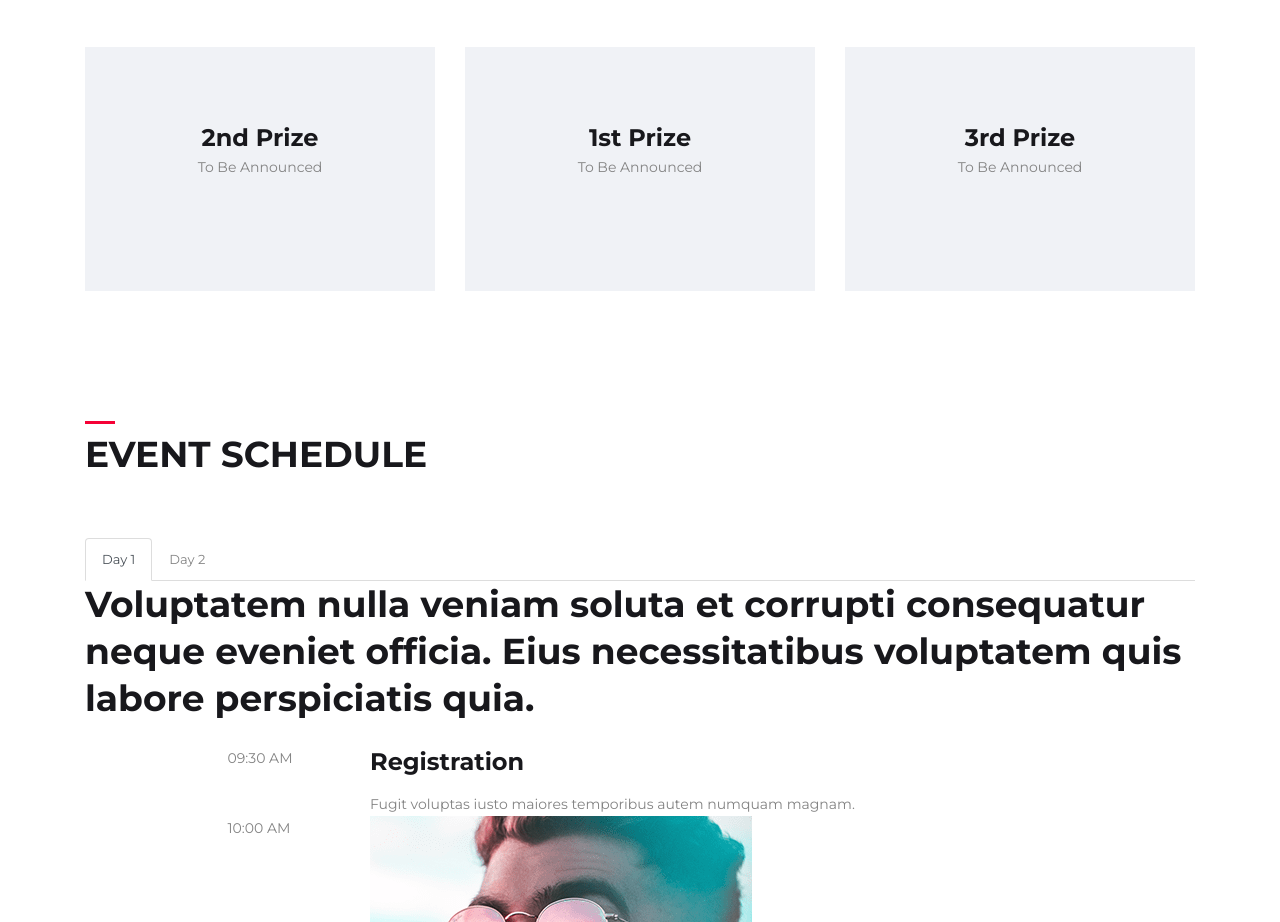
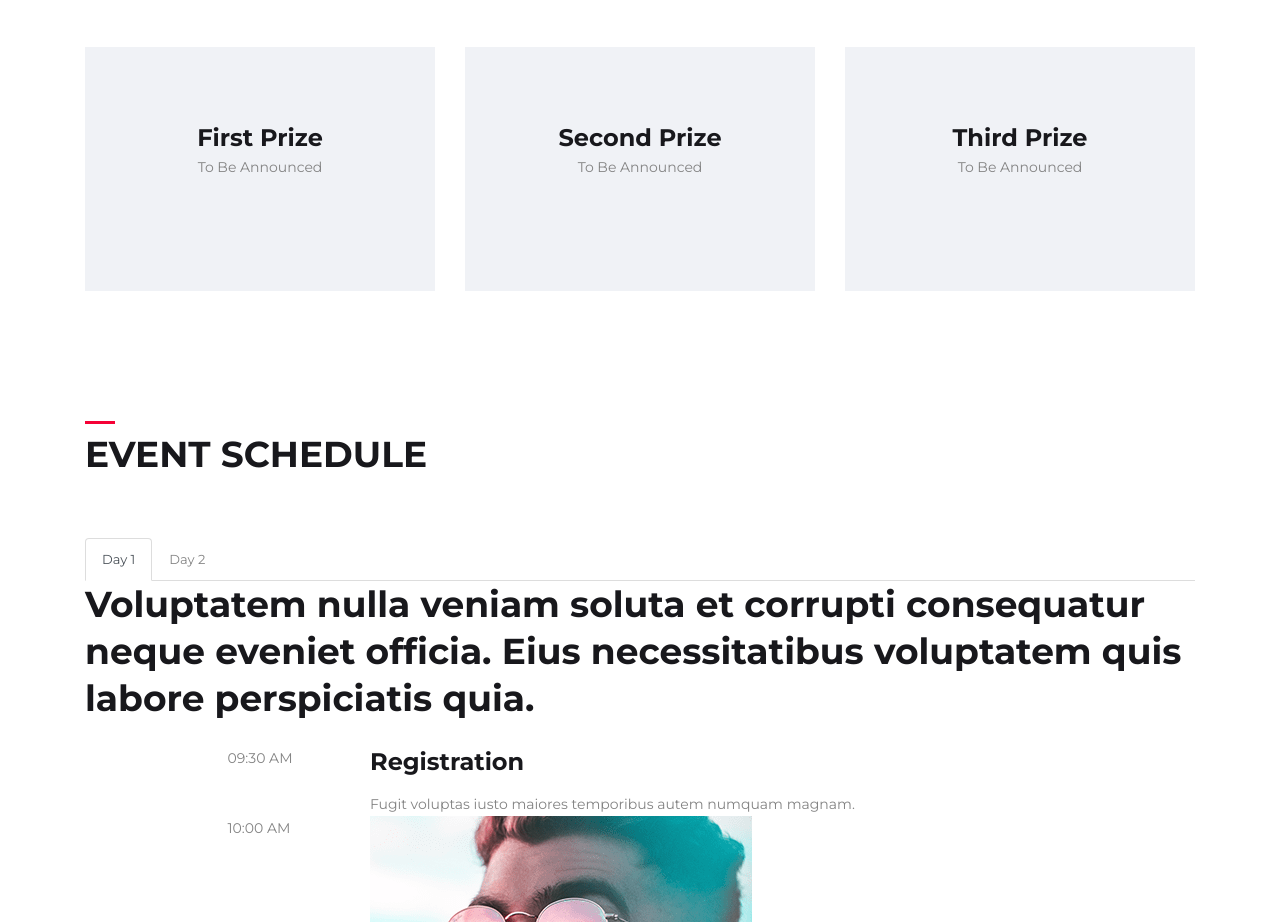
Before and after one commit to fillerInk/hack, a website: page index.html in a window 1280 px wide. Shown: the part 3013-3935 px from the top of the page. Drawn offline with nearby package versions, Linux system fonts and the light colour scheme; files that its build step writes are made by us from their sources; files whose address does not match are found by name.

Commit message:
Update Prize

```diff
--- a/index.html
+++ b/index.html
@@ -378,10 +378,10 @@
 
         <div class="row justify-content-center">
             <div class="col-md-4 col-12">
-                <div class="price_box second" >
+                <div class="price_box first" >
                    <div class="price_header">
                        <h4>
-                           2nd Prize
+                           First Prize
                        </h4>
                        <h6>
                            To be Announced
@@ -393,10 +393,10 @@
                 </div>
             </div>
             <div class="col-md-4 col-12">
-                <div class="price_box first">
+                <div class="price_box second">
                     <div class="price_header">
                         <h4>
-                            1st Prize
+                            Second Prize
                         </h4>
                         <h6>
                             To be Announced
@@ -412,7 +412,7 @@
                 <div class="price_box ">
                     <div class="price_header">
                         <h4>
-                            3rd Prize
+                            Third Prize
                         </h4>
                         <h6>
                             To be Announced
```
